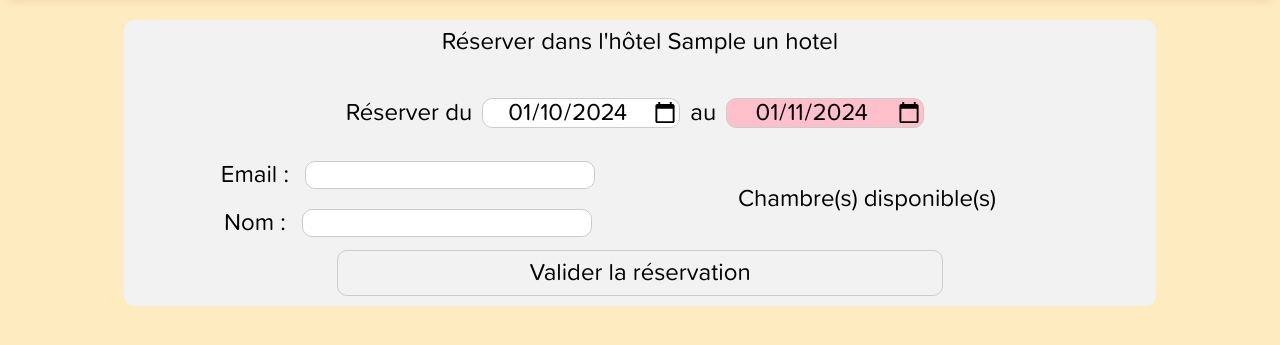
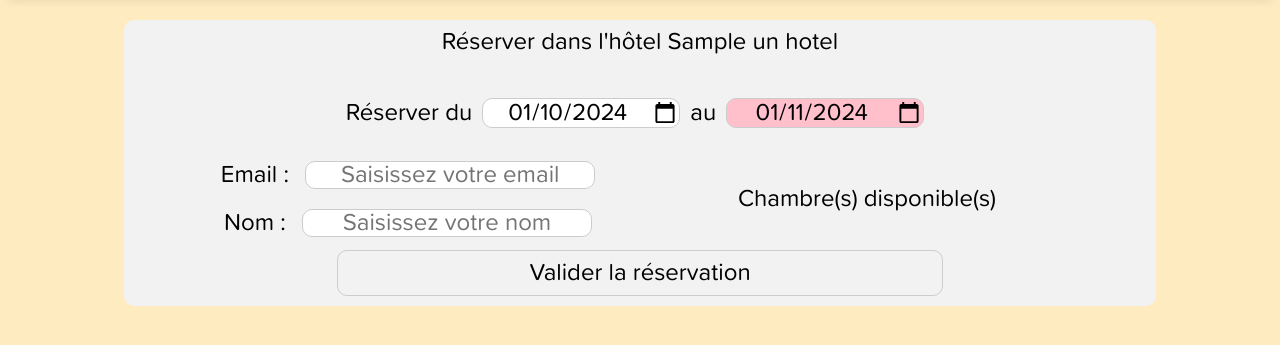
Before and after one commit to BTS-SIO2-SLAM-AP/AP-HOTEL-SITE, a PHP site: template view/reservation/formReservation.php in a window 1280 px wide. Shown: the part 78-423 px from the top of the page. Run offline with PHP 8.4, Linux system fonts and the light colour scheme; the template is opened without the code that fills it: most values are stand-ins (such as "Sample title", 1, 10 or a date in 2020); a stand-in replaces the project's code that opens the database connection.

Commit message:
Ajout commentaires au projet

```diff
--- a/controller/hotelC.php
+++ b/controller/hotelC.php
@@ -6,6 +6,9 @@ require_once 'model/HotelM.php';
 
 // Récupération de la liste des hotel pour affichage liste
 $hotelM = new HotelM();
+
+// Vérification de l'existence de l'hotel demandé et récupération de ses informations si il existe
+// Sinon redirection vers la page 404 avec un message d'erreur
 if(isset($_POST["nohotel"]) && in_array($_POST["nohotel"],$hotelM->getAllIdHotel())) $infoHotel=$hotelM->getHotel($_POST["nohotel"]); else echo "<script>document.addEventListener('DOMContentLoaded', function() {pageRedirection('404', {messageErreur: 'Hotel inconnu'});});</script>";
 
 // Affichage du résultat dans la vue
--- a/view/hotel/ficheHotel.php
+++ b/view/hotel/ficheHotel.php
@@ -34,11 +34,13 @@ ob_start();
             </td>
             <td style="width: 50%;">
                 <?php
+                // Affichage de la photo de l'hotel si elle existe
                 if (isset($infoHotel["photos"][0])) { ?>
                     <img class="photo-item" src='assets/media/photo/<?php echo $infoHotel["photos"][0]["nomfichier"] ?>' title='Photo hôtel <?php echo $infoHotel["nom"] ?>'>
                 <?php } ?>
             </td>
         </table>
+        <!-- Bouton de redirection vers la page de réservation -->
         <button class="button-reservation" onclick="pageRedirection('formReservation', {nohotel: <?php echo $infoHotel['nohotel'] ?>})">Réserver dans cet hôtel</button>
     </div>
 </div>
--- a/view/hotel/listHotel.php
+++ b/view/hotel/listHotel.php
@@ -10,14 +10,15 @@ include 'view/layouts/filtre.php';
 	foreach ($listHotel as $unHotel) {
 		$noHotel = $unHotel["nohotel"];
 	?>
+		<!-- Lorsque l'hôtel est cliqué : redirection vers la fiche d'information de l'hôtel correspondant -->
 		<div class='hotel-item' onclick="pageRedirection('ficheHotel', {nohotel: <?php echo $unHotel['nohotel'] ?>})" style='cursor: pointer' data-equipements="<?php echo implode(",", array_column($unHotel["equipements"], "noequ")); ?>" data-ville="<?php echo $unHotel["ville"] ?>" data-prix="<?php echo $unHotel["prix"] ?>" data-nom="<?php echo $unHotel["nom"] ?>">
 			<div class="hotel-item-content">
-				<?php echo "<h1>$unHotel[nom]</h1>"; ?>
+				<h1><?php echo $unHotel["nom"] ?></h1>
 
 				<div class="photo-container">
 					<img src='assets/media/photo/<?php echo $unHotel["photos"][0]["nomfichier"] ?>' title='Hôtel <?php echo $unHotel["nom"] ?>'>
 				</div>
-				<p><?php echo "$unHotel[adr1]"; ?>
+				<p><?php echo $unHotel["adr1"] ?>
 					<?php if (isset($unHotel["adr2"])) {
 						echo " - " . $unHotel["adr2"];
 					}; ?></p>
--- a/view/reservation/formReservation.php
+++ b/view/reservation/formReservation.php
@@ -8,7 +8,9 @@ ob_start();
 <div class="formReservation">
     Réserver dans l'hôtel <?php echo $unHotel["nom"] ?>
     <br /><br />
+    <!-- Formulaire pour créer un réservation -->
     <form method='post' action="index.php">
+        <!-- Zones de saisie des dates début et fin de réservation -->
         <div class="datesReservation inputForm">
             <label for="datedebut">Réserver du</label>
             <input type="date" id="datedebut" name="datedebut" value="<?php echo date("Y-m-d"); ?>" min="<?php echo date("Y-m-d"); ?>" onchange="dateDebutChange()" onclick="click()" required>
@@ -18,16 +20,20 @@ ob_start();
         </div>
         <table>
             <td>
+                <!-- Zone de saisie de l'email du client -->
                 <div class="inputForm">
                     <label for="email">Email :</label>
-                    <input type="email" name="txtmail" required>
+                    <input type="email" name="txtmail" placeholder="Saisissez votre email" required>
                 </div>
 
+                <!-- Zone de saisie du nom du client -->
                 <div class="inputForm">
                     <label for="txtnom">Nom :</label>
-                    <input type="text" name="txtnom" required>
+                    <input type="text" name="txtnom" placeholder="Saisissez votre nom" required>
                 </div>
             </td>
+
+            <!-- Select pour choisir les chambres à réserver -->
             <td id="chambreSelector">
                 <link rel="stylesheet" href="assets/css/multi-select.css">
                 <div id="multi-select">
```
Also changed, not shown: controller/consultationC.php (+8 -0 lines), controller/reservationC.php (+13 -2 lines), view/reservation/ficheConsulter.php (+7 -0 lines).
